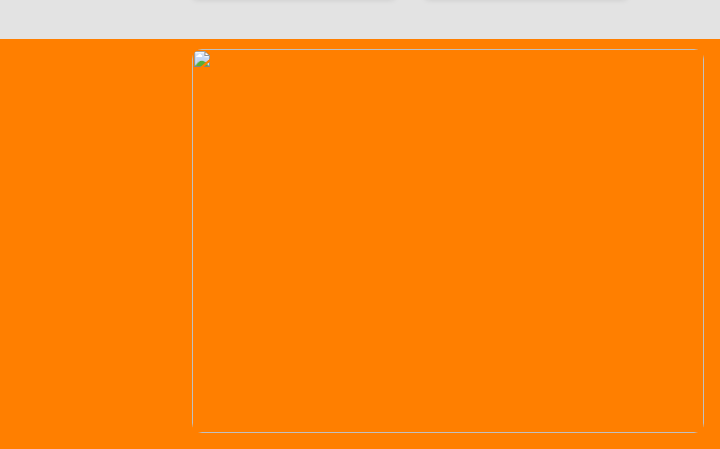
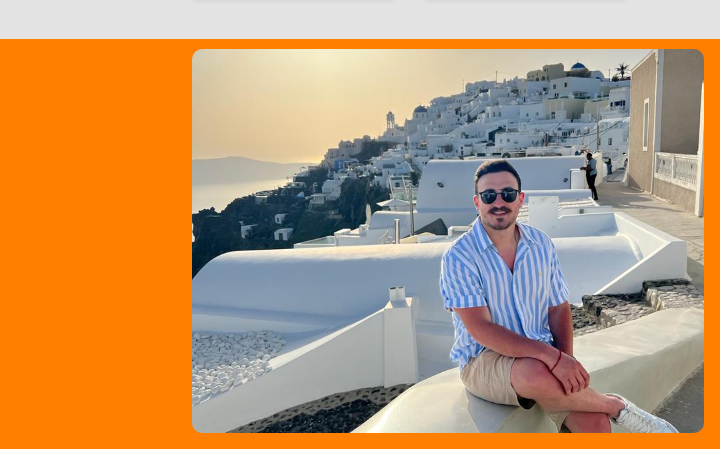
Before and after one commit to RoyLeybovitch/MemeGen, a plain HTML site: page index.html in a window 1280 px wide. Shown: the part 1264-1713 px from the top of the page, 0-720 px from the left. Drawn offline with Linux system fonts and the light colour scheme; the site is published under a folder, as on GitHub Pages, so addresses that start at the root find nothing.

Commit message:
Add files via upload

```diff
--- a/index.html
+++ b/index.html
@@ -88,7 +88,7 @@
 
             <footer>
                 <div class="about-container" name="about" id="about">
-                    <div class="about-img"><img class="my-img" src="/img/me.jpeg" /></div>
+                    <div class="about-img"><img class="my-img" src="img/me.jpeg" /></div>
                     <div class="about-content">
                         <div class="about-text">
                             <span style="font-weight: bold">Roy Leybovitch</span> <br />
```
